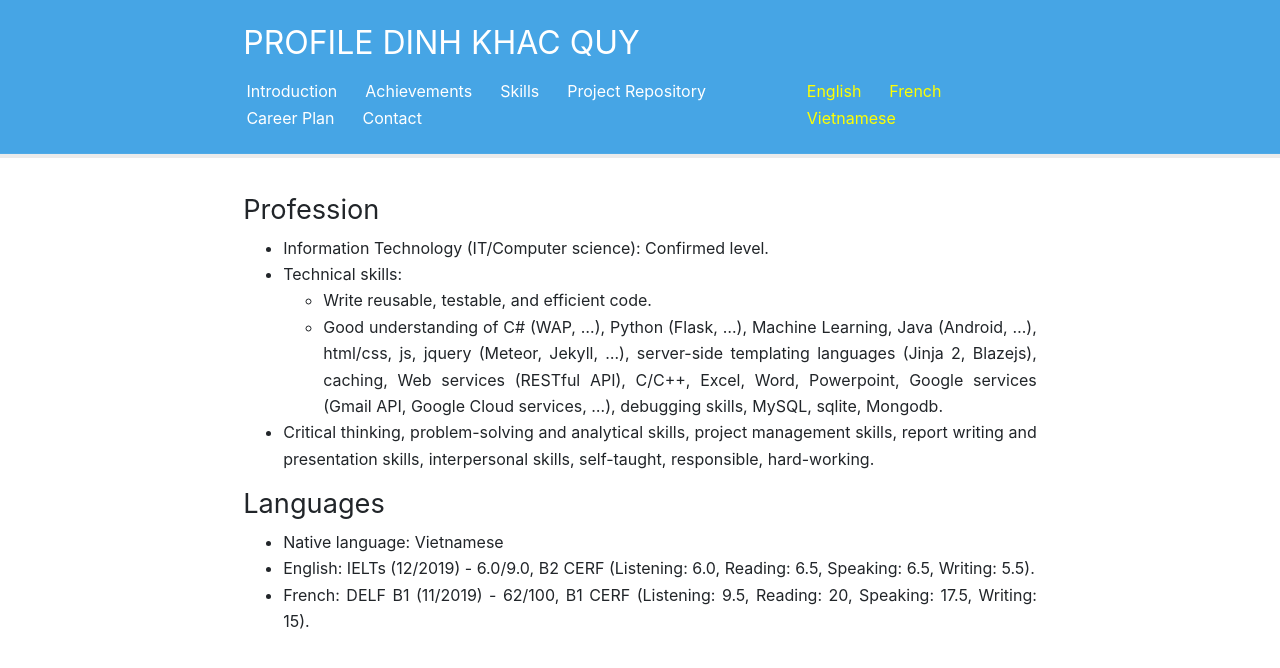
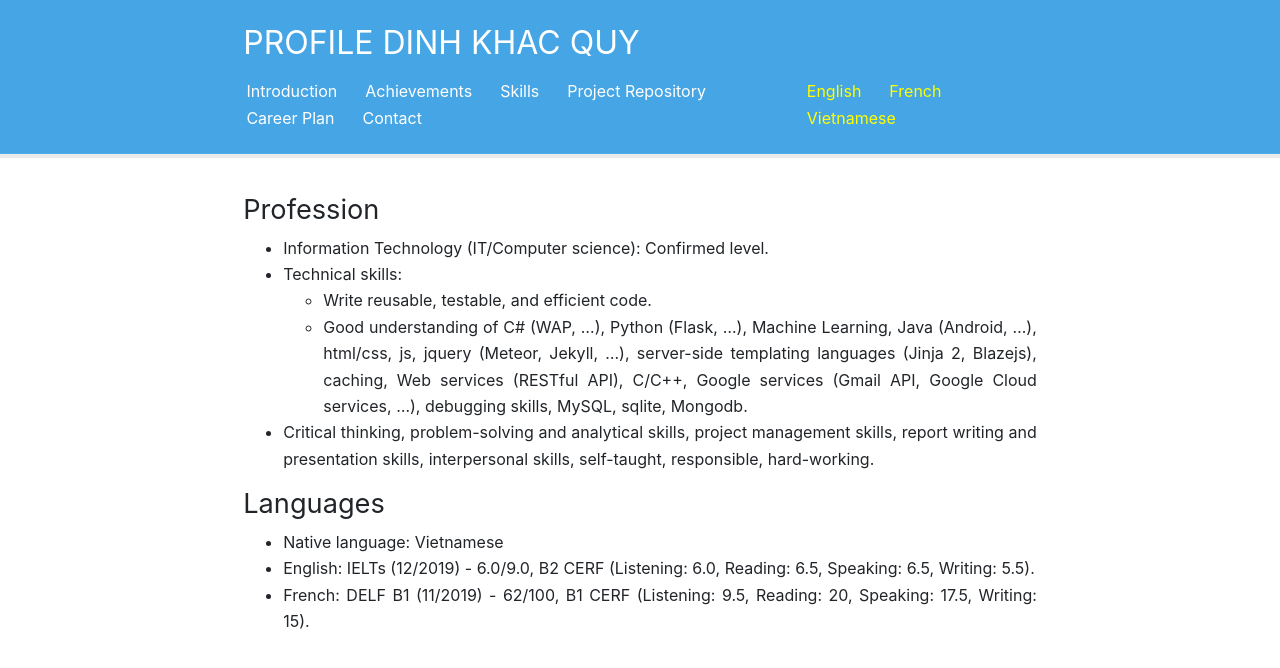
Before and after one commit to christianezeani/panthera-jekyll, a Jekyll site: the page built from en/Skill.md, in a window 1280 px wide. Shown: the top 668 px of the page. Built offline with Jekyll 4.4.1, drawn with Linux system fonts in a browser that asks for light colours.

Commit message:
Update Skill.md

```diff
--- a/en/Skill.md
+++ b/en/Skill.md
@@ -9,7 +9,7 @@ order: 3
 * Information Technology (IT/Computer science): Confirmed level.
 * Technical skills:
     * Write reusable, testable, and efficient code.
-    * Good understanding of C# (WAP, ...), Python (Flask, ...), Machine Learning, Java (Android, ...), html/css, js, jquery (Meteor, Jekyll, ...),  server-side templating languages (Jinja 2, Blazejs), caching, Web services (RESTful API), C/C++, Excel, Word, Powerpoint, Google services (Gmail API, Google Cloud services, ...), debugging skills, MySQL, sqlite, Mongodb.
+    * Good understanding of C# (WAP, ...), Python (Flask, ...), Machine Learning, Java (Android, ...), html/css, js, jquery (Meteor, Jekyll, ...),  server-side templating languages (Jinja 2, Blazejs), caching, Web services (RESTful API), C/C++, Google services (Gmail API, Google Cloud services, ...), debugging skills, MySQL, sqlite, Mongodb.
 * Critical thinking, problem-solving and analytical skills, project management skills, report writing and presentation skills, interpersonal skills, self-taught, responsible, hard-working.
 
 # Languages
```
